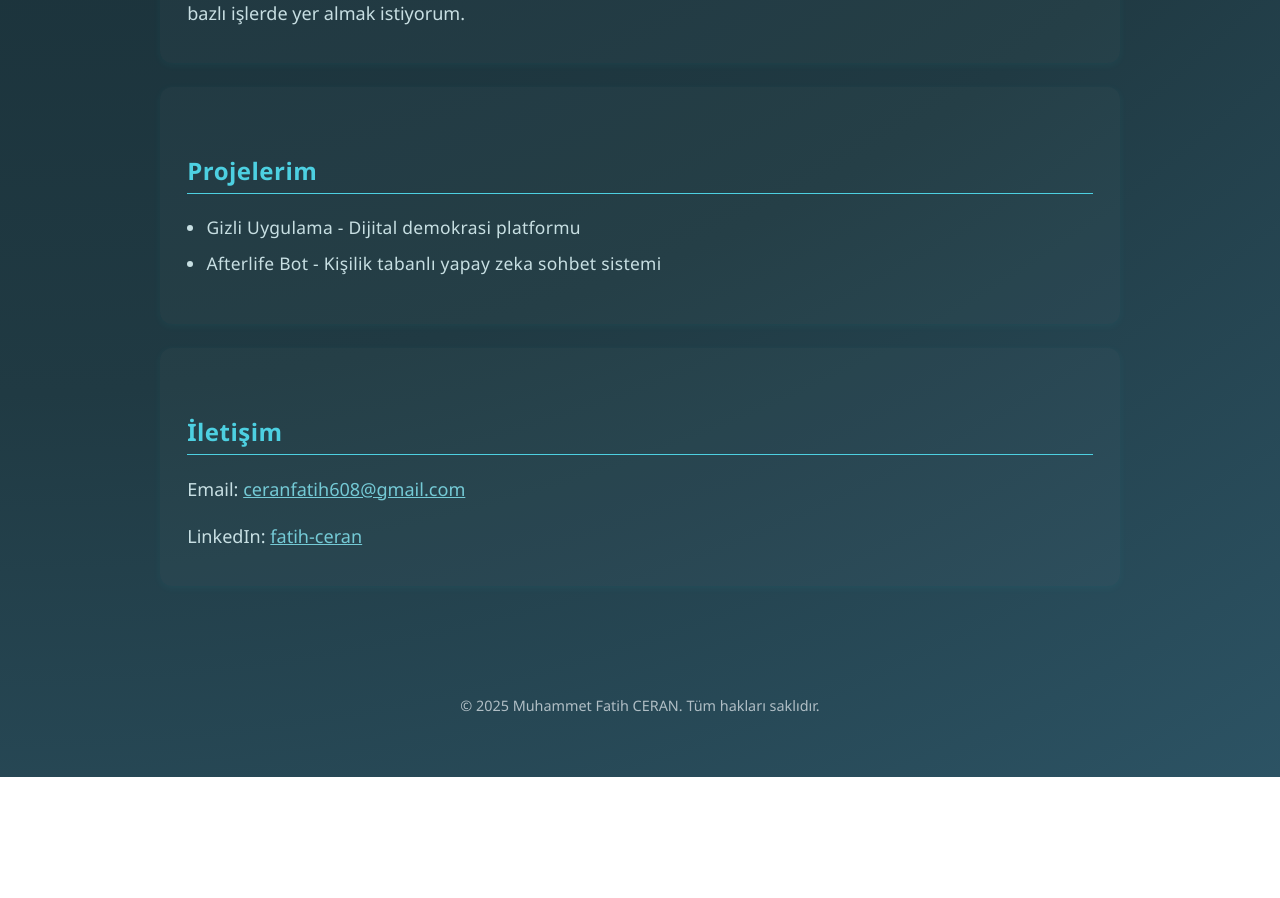
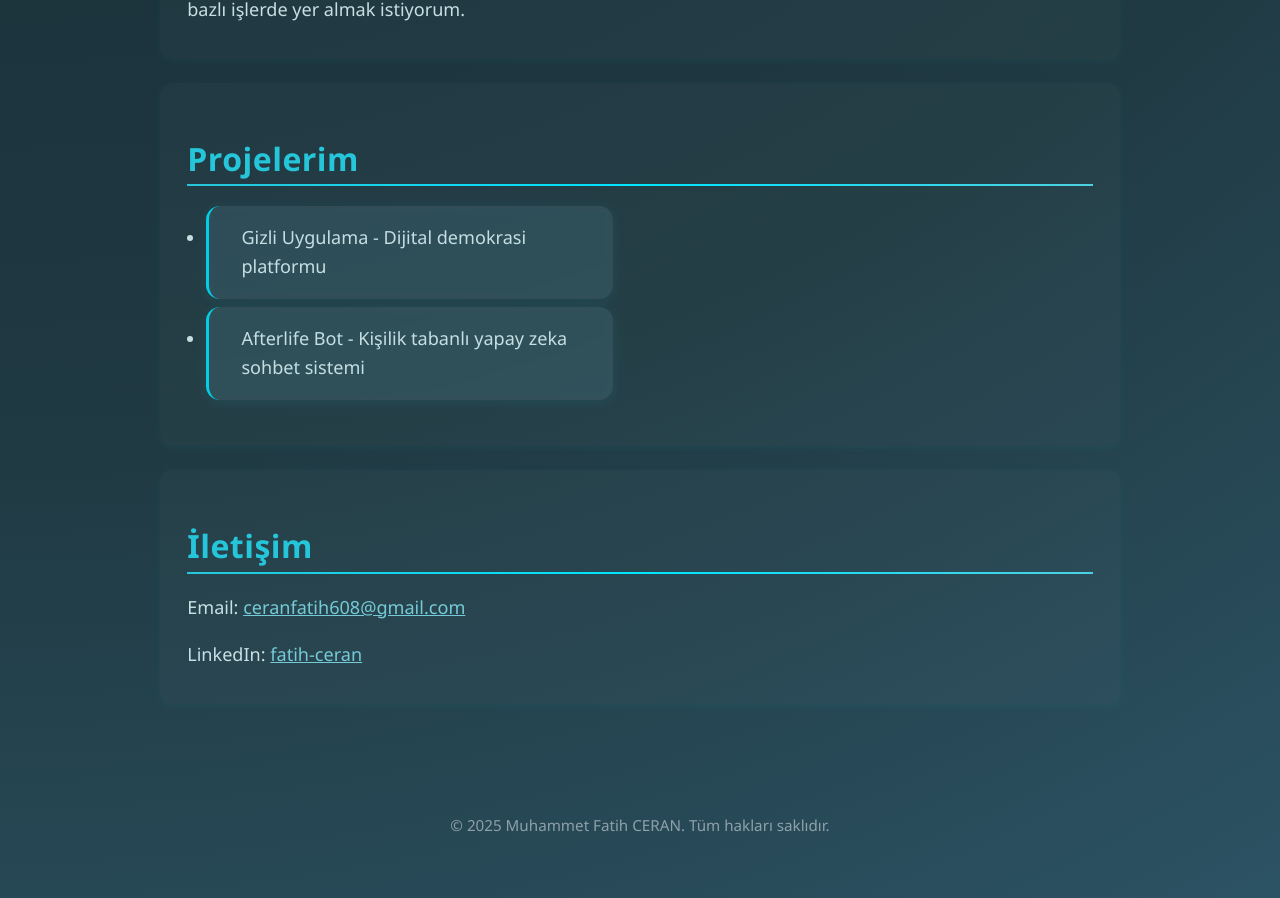
Before and after one commit to Erroberer/portfolio-site, a React (Vite) app: page / in a window 1280 px wide. Shown: the part 1336-2234 px from the top of the page. Before the commit the page ends 2113 px from the top, so only its background shows below. Built offline with nearby package versions, Linux system fonts and the light colour scheme.

Commit message:
11.06.25

```diff
--- a/src/App.css
+++ b/src/App.css
@@ -54,6 +54,8 @@ body {
   padding: 0.2rem 0.5rem;
   border-radius: 8px;
   border-radius: 100%;
+  position: relative;
+  overflow: visible;
 }
 
 .logo:hover {
@@ -64,7 +66,23 @@ body {
   background-color: #00e5ffab;
   color: black;
 }
+.logo:hover::after {
+  content: "";
+  position: absolute;
+  left: 20%;
+  top: 50%;
+  width: 60%;
+  height: 50%;
+  border-radius: 50%;
+  background: radial-gradient(circle, #00e5ff44 0%, transparent 80%);
+  opacity: 0.9;
+  pointer-events: none;
+  animation: logoGlow 0.7s;}
 
+  @keyframes logoGlow {
+  from { opacity: 0; transform: scale(0.5);}
+  to   { opacity: 0.9; transform: scale(1.5);}
+}
 .nav-links {
   display: flex;
   gap: 1.2rem;
@@ -142,12 +160,25 @@ body {
 h2 {
   font-size: 2rem;
   color: #26c6da;
-  border-bottom: 2px solid #4dd0e1;
+  border-bottom: 2.5px solid;
+  border-image: linear-gradient(90deg, #26c6da, #00e5ff, #4dd0e1) 1;
   padding-bottom: 0.3rem;
-  margin-top: 2.5rem;
   margin-bottom: 1.2rem;
   font-weight: 700;
   letter-spacing: 0.5px;
+  animation: h2FadeIn 1.1s cubic-bezier(0.4, 0, 0.2, 1);
+}
+
+@keyframes h2FadeIn {
+  from {
+    opacity: 0;
+    transform: translateY(-16px);
+  }
+
+  to {
+    opacity: 1;
+    transform: translateY(0);
+  }
 }
 
 h3 {
@@ -249,12 +280,7 @@ section:hover {
   box-shadow: 0 4px 14px rgba(0, 255, 255, 0.164);
 }
 
-h2 {
-  color: #4dd0e1;
-  border-bottom: 1px solid #4dd0e1;
-  padding-bottom: 0.4rem;
-  font-size: 1.5rem;
-}
+
 
 .project-list {
   padding-left: 1.2rem;
@@ -262,12 +288,21 @@ h2 {
 
 
 .project-card {
-  font-size: 1.09rem;
-  letter-spacing: 0.3px;
+  background: rgba(255, 255, 255, 0.10);
+  backdrop-filter: blur(3px) saturate(140%);
+  border-left: 3px solid #00e5ff;
+  border-radius: 14px;
+  padding: 1.1rem 2rem;
+  min-width: 230px;
+  max-width: 340px;
+  box-shadow: 0 2px 14px rgba(0, 255, 255, 0.09);
+  transition: transform 0.25s, box-shadow 0.25s, background 0.3s;
 }
 
 .project-card:hover {
-  transform: translateX(5px);
+  background: rgba(38, 198, 218, 0.19);
+  transform: translateY(-7px) scale(1.035) rotate(-1.5deg);
+  box-shadow: 0 8px 34px #00e5ff44;
 }
 
 a {
@@ -282,8 +317,14 @@ a:hover {
   text-align: center;
   margin-top: 4rem;
   padding: 2rem 0;
-  font-size: 0.9rem;
+  font-size: 0.95rem;
   color: #b0bec5;
+  opacity: 0.75;
+  animation: footerIn 1.2s;
+}
+@keyframes footerIn {
+  from { opacity: 0; transform: translateY(30px);}
+  to   { opacity: 0.75; transform: translateY(0);}
 }
 
 .animated-line {
@@ -311,18 +352,22 @@ a:hover {
     align-items: flex-start;
     padding: 0.6rem 1rem;
   }
+
   .logo {
     margin-bottom: 0.7rem;
     font-size: 1.3rem;
   }
+
   .nav-links {
     flex-direction: column;
     width: 100%;
     gap: 0.2rem;
   }
+
   .nav-links li {
     margin-bottom: 0.2rem;
   }
+
   .nav-links a {
     font-size: 1rem;
     padding: 0.3rem 0.2rem;
@@ -330,3 +375,45 @@ a:hover {
     width: 100%;
   }
 }
+
+.scroll-to-top {
+  position: fixed;
+  right: 28px;
+  bottom: 28px;
+  background: #26c6da;
+  color: #fff;
+  border: none;
+  border-radius: 50%;
+  width: 52px;
+  height: 52px;
+  font-size: 2rem;
+  cursor: pointer;
+  box-shadow: 0 4px 16px #00e5ff88;
+  opacity: 0.88;
+  z-index: 99;
+  transition: background 0.25s, transform 0.22s, opacity 0.2s;
+  animation: popInUp 0.7s cubic-bezier(.26, .94, .62, 1.18);
+}
+
+@keyframes popInUp {
+  0% {
+    transform: scale(0.6) translateY(40px);
+    opacity: 0;
+  }
+
+  80% {
+    transform: scale(1.12) translateY(-8px);
+  }
+
+  100% {
+    transform: scale(1) translateY(0);
+    opacity: 1;
+  }
+}
+
+.scroll-to-top:hover {
+  background: #00e5ff;
+  color: #212121;
+  transform: scale(1.13) rotate(-8deg);
+  opacity: 1;
+}
```
